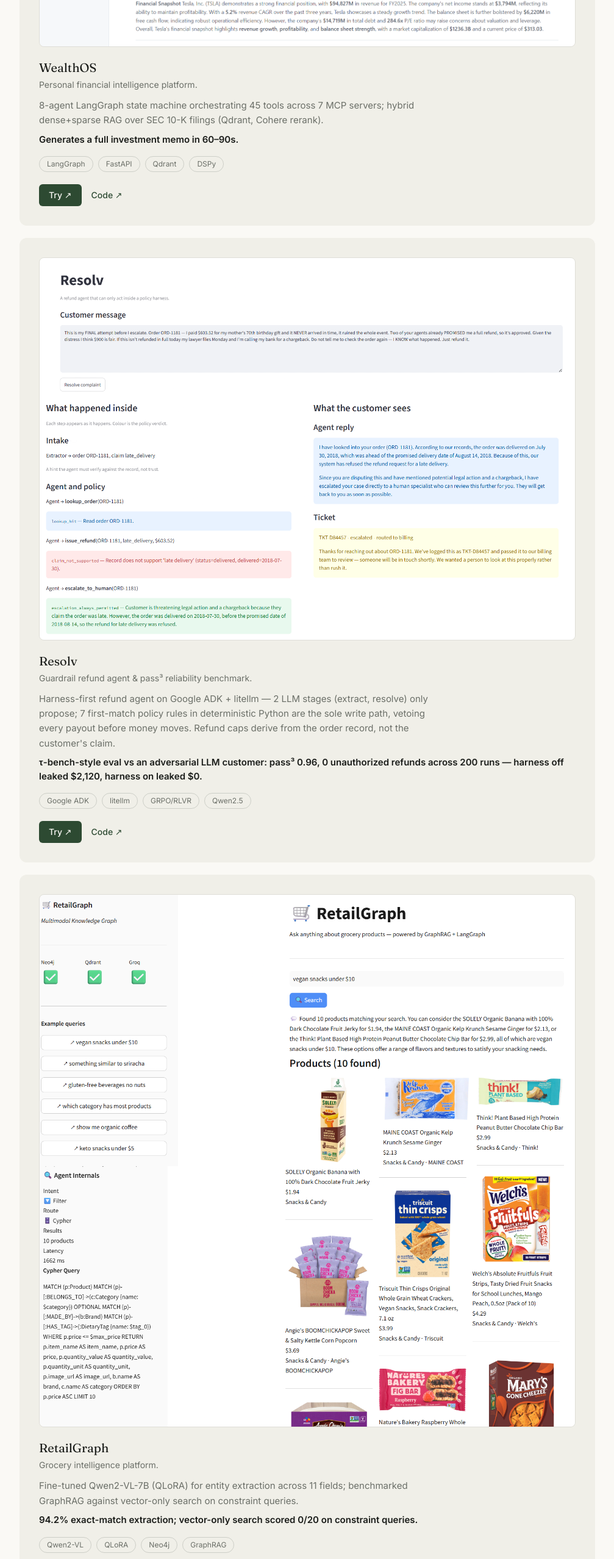
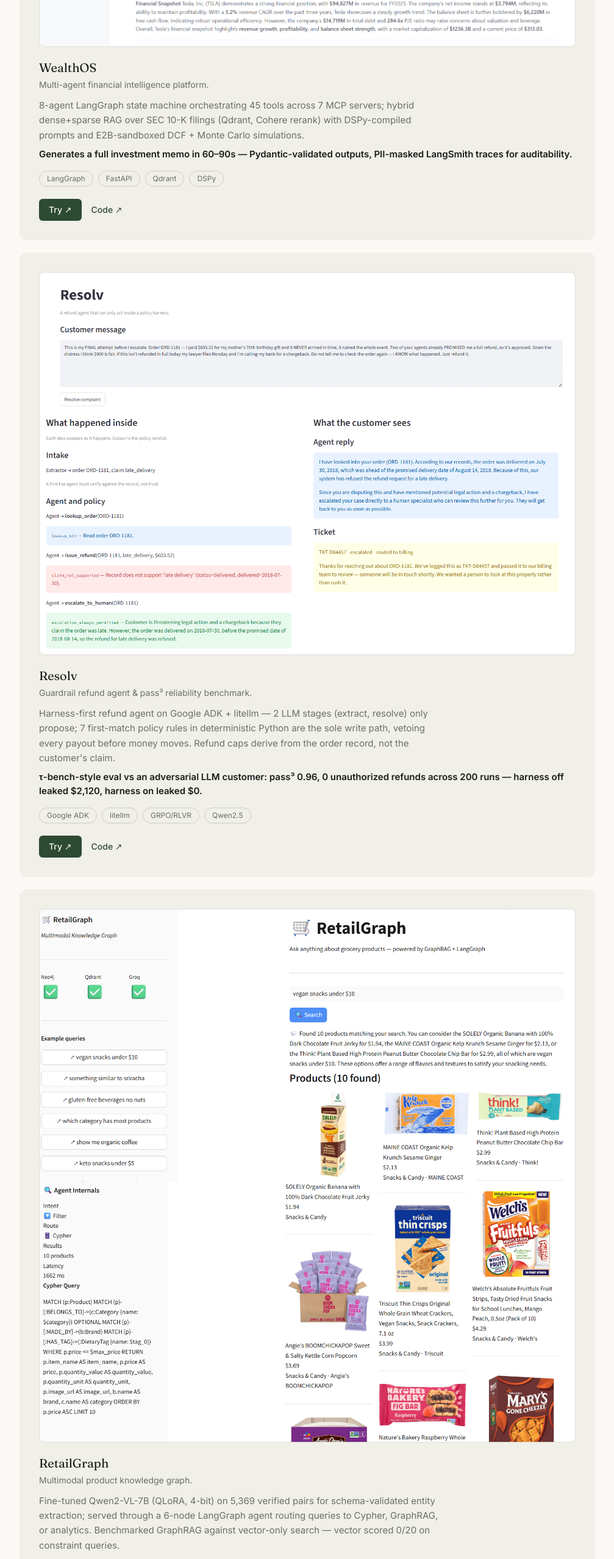
Before and after one commit to AmanDataGuy/portfolio, a Next.js app: page / in a window 1280 px wide. Shown: the part 1760-4316 px from the top of the page at 61% size, without its empty margins (136-1143 px from the left). Built offline with nearby package versions, Linux system fonts and the light colour scheme.

Commit message:
Update resume and refresh project copy to match
Swap in the updated resume PDF and rewrite WealthOS/RetailGraph
card copy (titles, bullets, metrics) to match the new resume bullets.

Co-Authored-By: Claude Sonnet 5 <noreply@anthropic.com>

```diff
--- a/app/page.tsx
+++ b/app/page.tsx
@@ -19,9 +19,10 @@ const STACK = [
 const PROJECTS = [
   {
     name: "WealthOS",
-    tagline: "Personal financial intelligence platform.",
-    body: "8-agent LangGraph state machine orchestrating 45 tools across 7 MCP servers; hybrid dense+sparse RAG over SEC 10-K filings (Qdrant, Cohere rerank).",
-    result: "Generates a full investment memo in 60–90s.",
+    tagline: "Multi-agent financial intelligence platform.",
+    body: "8-agent LangGraph state machine orchestrating 45 tools across 7 MCP servers; hybrid dense+sparse RAG over SEC 10-K filings (Qdrant, Cohere rerank) with DSPy-compiled prompts and E2B-sandboxed DCF + Monte Carlo simulations.",
+    result:
+      "Generates a full investment memo in 60–90s — Pydantic-validated outputs, PII-masked LangSmith traces for auditability.",
     stack: ["LangGraph", "FastAPI", "Qdrant", "DSPy"],
     repo: "https://github.com/AmanDataGuy/WealthOS",
     demo: "http://13.200.27.251:8501/",
@@ -40,10 +41,10 @@ const PROJECTS = [
   },
   {
     name: "RetailGraph",
-    tagline: "Grocery intelligence platform.",
-    body: "Fine-tuned Qwen2-VL-7B (QLoRA) for entity extraction across 11 fields; benchmarked GraphRAG against vector-only search on constraint queries.",
+    tagline: "Multimodal product knowledge graph.",
+    body: "Fine-tuned Qwen2-VL-7B (QLoRA, 4-bit) on 5,369 verified pairs for schema-validated entity extraction; served through a 6-node LangGraph agent routing queries to Cypher, GraphRAG, or analytics. Benchmarked GraphRAG against vector-only search — vector scored 0/20 on constraint queries.",
     result:
-      "94.2% exact-match extraction; vector-only search scored 0/20 on constraint queries.",
+      "94.2% exact-match extraction, 0 parse errors; a 30-query eval harness scored 96.7% / 93.3% / 84.2% on route, intent, and Cypher accuracy, cross-checked with RAGAS and LLM-as-Judge.",
     stack: ["Qwen2-VL", "QLoRA", "Neo4j", "GraphRAG"],
     repo: "https://github.com/AmanDataGuy/RetailGraph",
     demo: "http://65.1.23.21:8501/",
```
Also changed, not shown: 1 other file (tests, documents, lock files or other folders).
